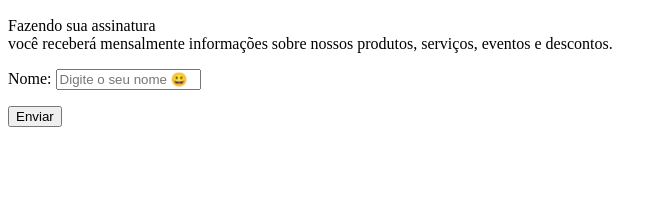
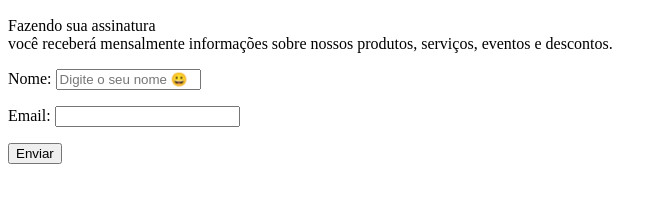
Before and after one commit to SEngPablo/petshop_turma_946_senac, a plain HTML site: page boletim.html in a window 1280 px wide. Shown: the part 194-396 px from the top of the page, without its empty margins (0-664 px from the left). Drawn offline with Linux system fonts and the light colour scheme.

Commit message:
email label casa

```diff
--- a/boletim.html
+++ b/boletim.html
@@ -28,8 +28,7 @@
 
         <form action="obrigado.html" method="post">
             <p><label for="nome">Nome: </label> <input type="text" name="nome" id="nome" placeholder="Digite o seu nome 😀" size="15"></p>
-
-
+            <p><label for="email">Email:</label> <input type="email" name="email" id="email"></p>
             <input type="button" value="Enviar">
 
 
```
